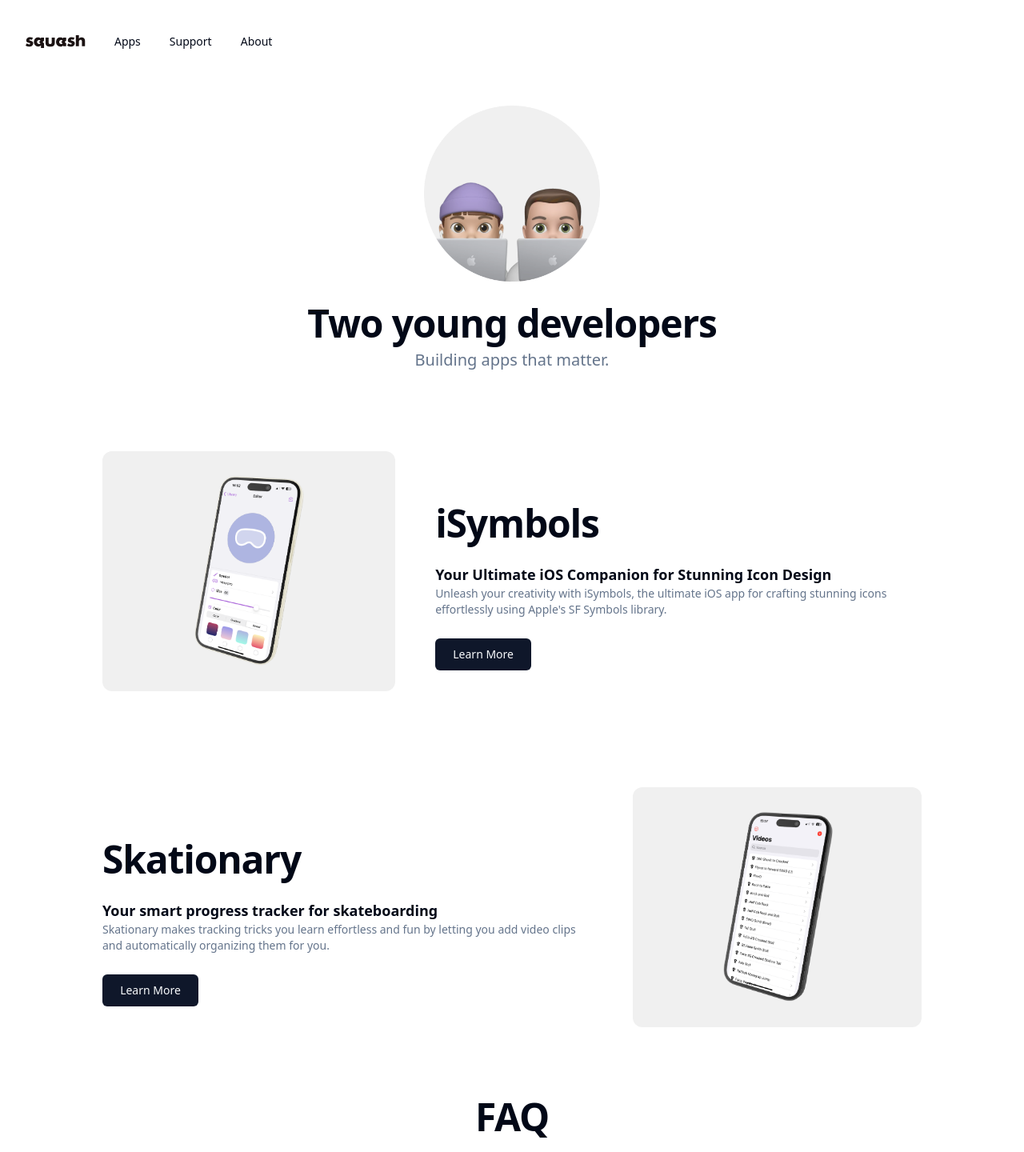
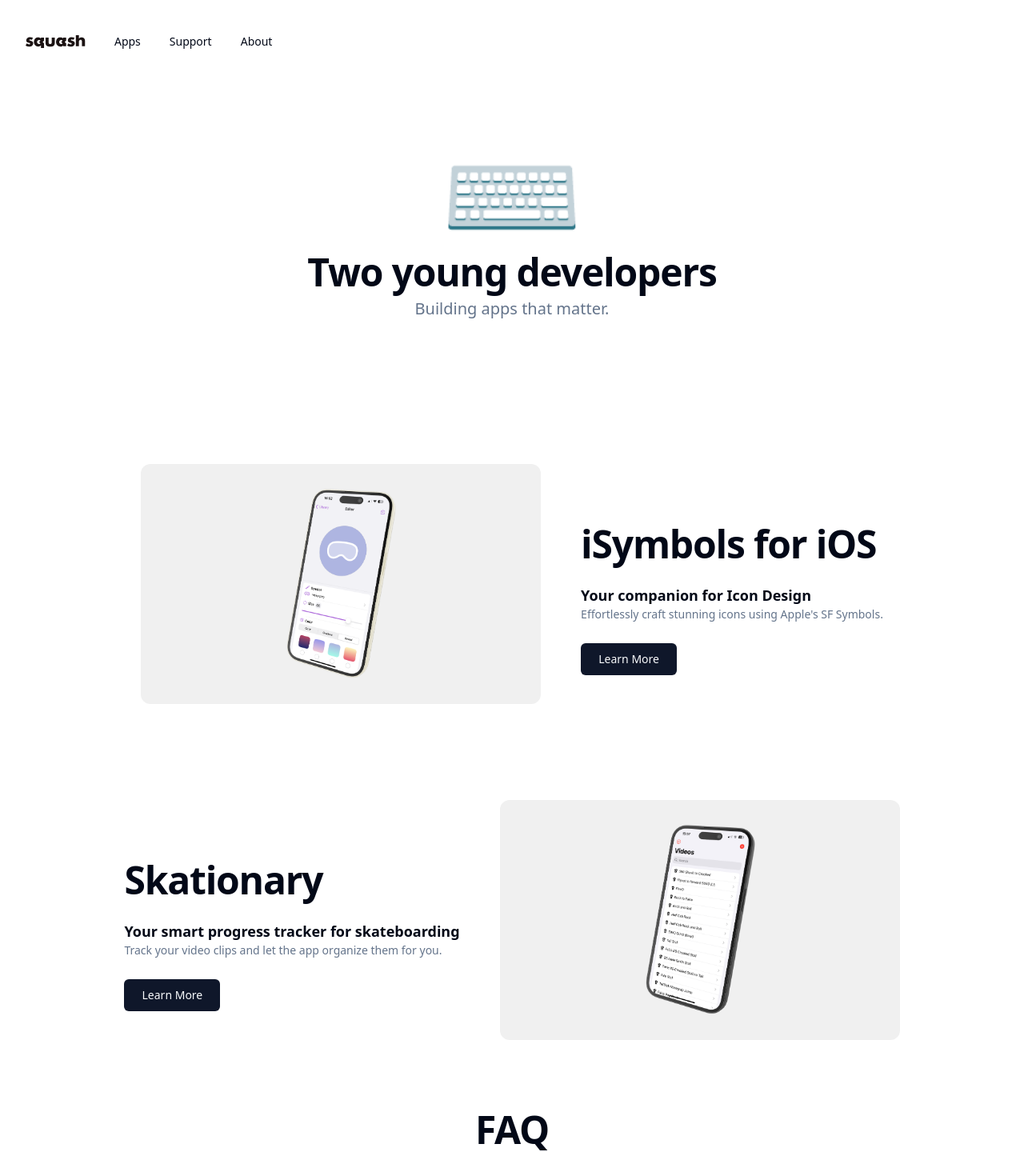
Before and after one commit to MultiMediaCoding/squash-website, a React (Vite) app: page / in a window 1280 px wide. Shown: the top 1440 px of the page at 80% size. Built offline with nearby package versions, Linux system fonts and the light colour scheme.

Commit message:
newHomw Page

```diff
--- a/src/components/AppBoxes.tsx
+++ b/src/components/AppBoxes.tsx
@@ -8,10 +8,10 @@
 const cards = [
   {
     image: isymbolsMockup,
-    title: "iSymbols",
-    subtitle: "Your Ultimate iOS Companion for Stunning Icon Design",
+    title: "iSymbols for iOS",
+    subtitle: "Your companion for Icon Design",
     description:
-      "Unleash your creativity with iSymbols, the ultimate iOS app for crafting stunning icons effortlessly using Apple's SF Symbols library.",
+      "Effortlessly craft stunning icons using Apple's SF Symbols.",
     app: isymbols,
     alignItems: "left",
   },
@@ -20,7 +20,7 @@
     title: "Skationary",
     subtitle: "Your smart progress tracker for skateboarding",
     description:
-      "Skationary makes tracking tricks you learn effortless and fun by letting you add video clips and automatically organizing them for you.",
+      "Track your video clips and let the app organize them for you.",
     app: skationary,
     alignItems: "right",
   },
--- a/src/components/Home/DevelopersHeader.tsx
+++ b/src/components/Home/DevelopersHeader.tsx
@@ -5,11 +5,11 @@
 export function DevelopersHeader() {
   return (
     <div className="centered">
-      <img className={"developerHeader"} src={developers} alt="Developer" />
+      <h1 style={{ fontSize: "9em", marginBottom: "-60px" }}>⌨️</h1>
       <h1 className="scroll-m-20 text-4xl font-extrabold tracking-tight lg:text-5xl">
         Two young developers
       </h1>
-      <p className="text-xl text-muted-foreground">
+      <p className="text-xl text-muted-foreground" style={{marginBottom: "80px" }}>
         Building apps that matter.
       </p>
     </div>
```
Also changed, not shown: public/images/Home/Developers.png (deleted).
